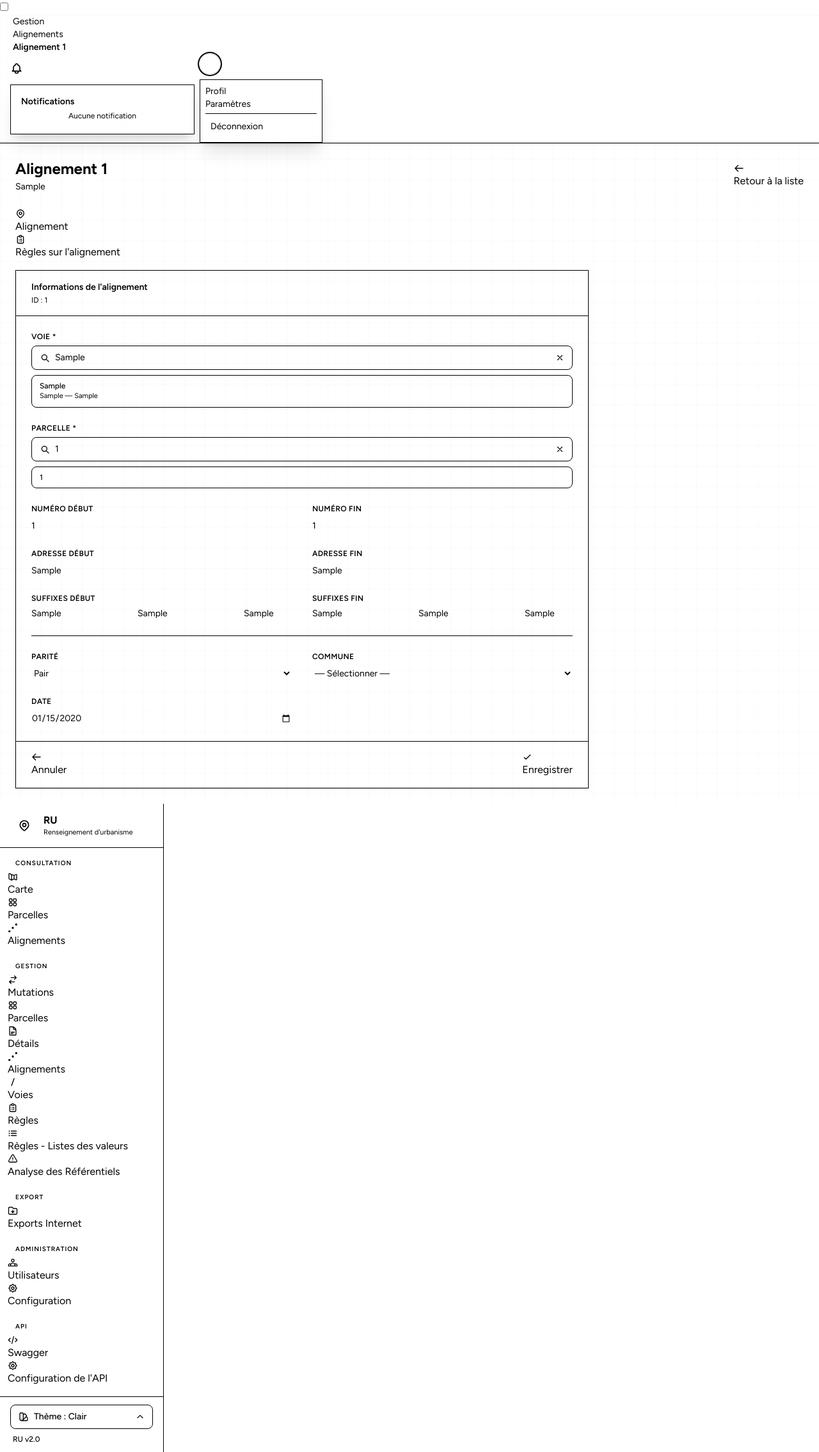
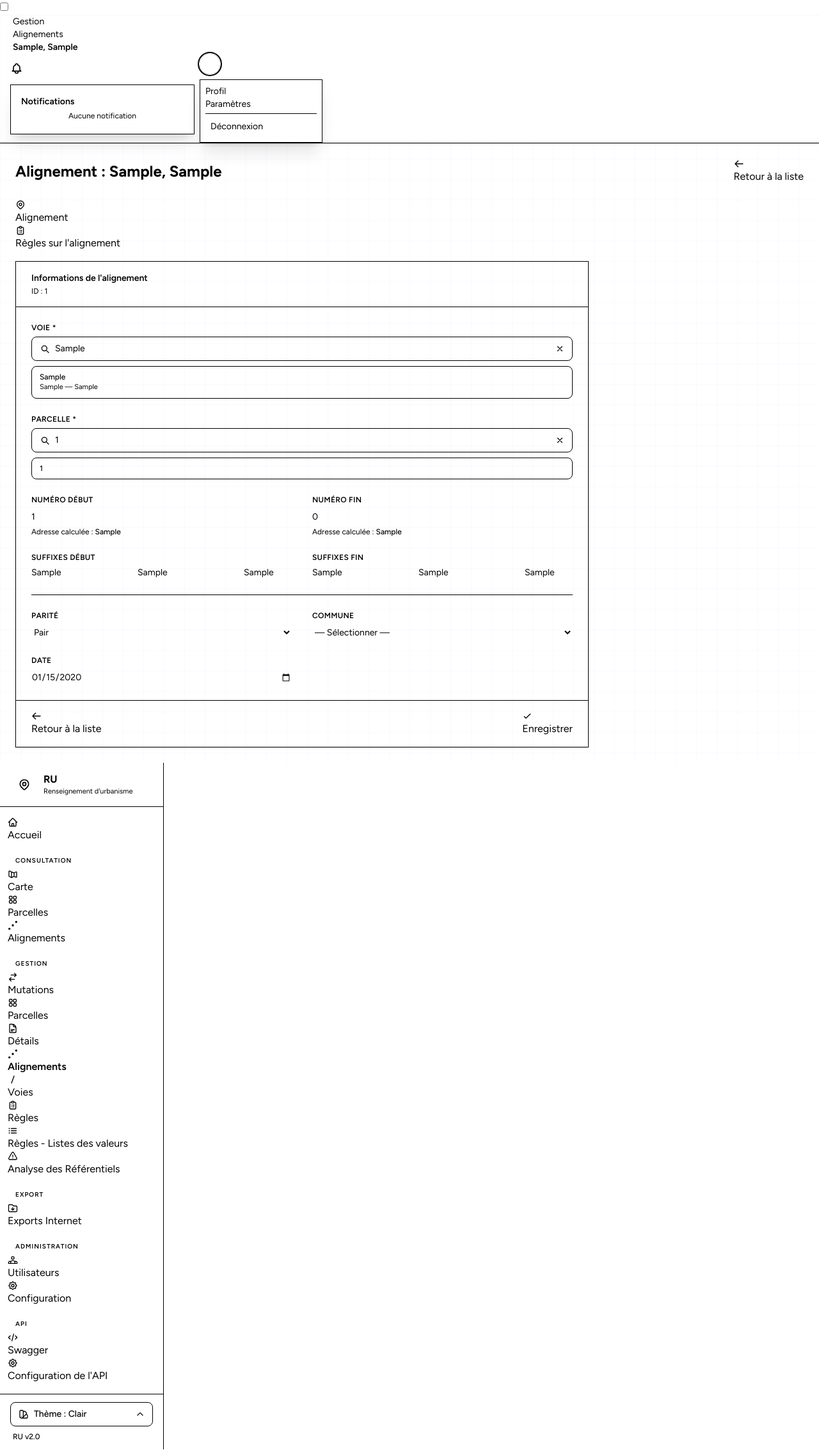
Before and after one commit to moccand/officeru, a Django app: page /gestion/alignements/1/editer/ in a window 1280 px wide. Shown: the whole page at 64% size. Run offline with Django 5.2, Linux system fonts and the light colour scheme; tables that the repository leaves empty hold one stand-in row (values such as "Sample post"); some libraries are stand-ins or nearby versions.

Commit message:
Jour 3 : amélioration de templates et déplacement des boutons d'action dans les tableaux (voies et alignements)

```diff
--- a/ru/backoffice/forms.py
+++ b/ru/backoffice/forms.py
@@ -99,7 +99,7 @@ class AlignementForm(forms.ModelForm):
             'id_voie', 'id_parcelle',
             'numero_debut', 'adresse_debut',
             'suffixe_un_debut', 'suffixe_2_debut', 'suffixe_3_debut',
-            'numero_fin', 'adresse_fin',
+            #'numero_fin', 'adresse_fin',
             'suffixe_un_fin', 'suffixe_2_fin', 'suffixe_3_fin',
             'parite', 'commune', 'date',
         ]
--- a/ru/backoffice/templates/backoffice/consultation/carte.html
+++ b/ru/backoffice/templates/backoffice/consultation/carte.html
@@ -46,6 +46,8 @@
   </nav>
 {% endblock %}
 
+{# ici on replace tout le contenu pour n'avoir que la carte dans la zone de contenu #}
+{# et donc il n'y a par exemple plus les éléments de page_heading_title et page_heading_subtitle #}
 {% block main_slot %}
   <div class="flex-1 relative min-h-0">
     <div id="map" class="absolute inset-0"></div>
--- a/ru/backoffice/templates/backoffice/gestion/alignement_edit.html
+++ b/ru/backoffice/templates/backoffice/gestion/alignement_edit.html
@@ -6,9 +6,8 @@
   <div class="fade-in delay-1 mb-6 flex items-center justify-between gap-4">
     <div>
       <h1 class="text-2xl font-bold text-base-content">
-        Alignement <span class="font-mono text-primary">{{ alignement.id_alignement }}</span>
+        Alignement : <span class="font-mono text-primary">{{ alignement }}</span>
       </h1>
-      <p class="text-sm text-base-content/40 mt-0.5">{{ alignement.id_voie.libelle_long|default:"—" }}</p>
     </div>
     <a href="{% url 'backoffice:gestion_alignements' %}" class="btn btn-ghost btn-sm gap-2 shrink-0">
       <svg xmlns="http://www.w3.org/2000/svg" class="size-4" fill="none" viewBox="0 0 24 24" stroke="currentColor" aria-hidden="true">
@@ -133,30 +132,32 @@
               <!-- Ligne 1 : Numéro début / Numéro fin -->
               <div>
                 <label class="block text-xs font-semibold text-base-content/60 uppercase tracking-wide mb-1.5">Numéro début</label>
-                <input type="number" name="numero_debut" value="{{ form.numero_debut.value|default:'0' }}"
+                <input type="number" name="numero_debut"
+                  value="{{ form.numero_debut.value|default:'0' }}"
                   class="input input-bordered w-full text-sm {% if form.numero_debut.errors %}input-error{% endif %}" />
-                {% if form.numero_debut.errors %}<p class="text-xs text-error mt-1">{{ form.numero_debut.errors|join:", " }}</p>{% endif %}
+                {% if form.numero_debut.errors %}
+                  <p class="text-xs text-error mt-1">{{ form.numero_debut.errors|join:", " }}</p>
+                {% elif alignement %}
+                  <p class="text-xs text-base-content/40 mt-1">
+                    Adresse calculée : <span class="font-medium">{{ alignement.adresse_debut|default:"—" }}</span>
+                  </p>
+                {% endif %}
               </div>
               <div>
                 <label class="block text-xs font-semibold text-base-content/60 uppercase tracking-wide mb-1.5">Numéro fin</label>
-                <input type="number" name="numero_fin" value="{{ form.numero_fin.value|default:'0' }}"
+                <input type="number" name="numero_fin"
+                  value="{{ form.numero_fin.value|default:'0' }}"
                   class="input input-bordered w-full text-sm {% if form.numero_fin.errors %}input-error{% endif %}" />
-                {% if form.numero_fin.errors %}<p class="text-xs text-error mt-1">{{ form.numero_fin.errors|join:", " }}</p>{% endif %}
+                {% if form.numero_fin.errors %}
+                  <p class="text-xs text-error mt-1">{{ form.numero_fin.errors|join:", " }}</p>
+                {% elif alignement %}
+                  <p class="text-xs text-base-content/40 mt-1">
+                    Adresse calculée : <span class="font-medium">{{ alignement.adresse_fin|default:"—" }}</span>
+                  </p>
+                {% endif %}
               </div>
 
-              <!-- Ligne 2 : Adresse début / Adresse fin -->
-              <div>
-                <label class="block text-xs font-semibold text-base-content/60 uppercase tracking-wide mb-1.5">Adresse début</label>
-                <input type="text" name="adresse_debut" value="{{ form.adresse_debut.value|default:'' }}"
-                  class="input input-bordered w-full text-sm" />
-              </div>
-              <div>
-                <label class="block text-xs font-semibold text-base-content/60 uppercase tracking-wide mb-1.5">Adresse fin</label>
-                <input type="text" name="adresse_fin" value="{{ form.adresse_fin.value|default:'' }}"
-                  class="input input-bordered w-full text-sm" />
-              </div>
-
-              <!-- Ligne 3 : Suffixes début / Suffixes fin -->
+              <!-- Ligne 2 : Suffixes début / Suffixes fin -->
               <div>
                 <label class="block text-xs font-semibold text-base-content/60 uppercase tracking-wide mb-1.5">Suffixes début</label>
                 <div class="flex gap-2">
@@ -177,7 +178,7 @@
               <!-- Séparateur -->
               <div class="md:col-span-2"><hr class="border-base-200" /></div>
 
-              <!-- Ligne 4 : Parité / Commune -->
+              <!-- Ligne 3 : Parité / Commune -->
               <div>
                 <label for="id_parite" class="block text-xs font-semibold text-base-content/60 uppercase tracking-wide mb-1.5">Parité</label>
                 <select name="parite" id="id_parite" class="select select-bordered w-full text-sm">
@@ -195,7 +196,7 @@
                 </select>
               </div>
 
-              <!-- Ligne 5 : Date -->
+              <!-- Ligne 4 : Date -->
               <div>
                 <label for="id_date" class="block text-xs font-semibold text-base-content/60 uppercase tracking-wide mb-1.5">Date</label>
                 <input type="date" name="date" id="id_date" value="{{ form.date.value|date:'Y-m-d'|default:'' }}"
@@ -211,7 +212,7 @@
               <svg xmlns="http://www.w3.org/2000/svg" class="size-4" fill="none" viewBox="0 0 24 24" stroke="currentColor" aria-hidden="true">
                 <path stroke-linecap="round" stroke-linejoin="round" stroke-width="2" d="M10 19l-7-7m0 0l7-7m-7 7h18"/>
               </svg>
-              Annuler
+              Retour à la liste
             </a>
             <button type="submit" class="btn btn-primary btn-sm gap-2">
               <svg xmlns="http://www.w3.org/2000/svg" class="size-4" fill="none" viewBox="0 0 24 24" stroke="currentColor" aria-hidden="true">
--- a/ru/backoffice/templates/backoffice/layouts/base.html
+++ b/ru/backoffice/templates/backoffice/layouts/base.html
@@ -99,30 +99,27 @@
     <input id="sidebar-toggle" type="checkbox" class="drawer-toggle" />
 
     <div class="drawer-content flex flex-col min-w-0 {% block body_classes %}min-h-screen grid-bg{% endblock %}">
-
       {% block navbar_slot %}
       {% include "backoffice/partials/navbar.html" %}
       {% endblock %}
-
       {% block main_slot %}
       <main class="flex-1 p-4 md:p-6 max-w-[1400px] mx-auto w-full">
 
+        {# Le fonctionnement de base avec 2 éléments de titres et sous titre dans la page #}
         {% block page_header %}
-          <div class="fade-in delay-1 mb-6">
-            <h1 class="text-2xl font-bold text-base-content">{% block page_heading %}{% endblock %}</h1>
-            {% block page_subheading %}{% endblock %}
+          <div class="fade-in delay-1 mb-6 flex items-center justify-between gap-4">
+            <div>
+              <h1 class="text-2xl font-bold text-base-content">{% block page_heading_title %}{% endblock %}</h1>
+              <p class="text-sm text-base-content/40 mt-0.5">{% block page_heading_subtitle %}{% endblock %}</p>
+            </div>
           </div>
         {% endblock %}
 
         {% block content %}{% endblock %}
-
       </main>
       {% endblock %}
-
     </div>
-
     {% include "backoffice/partials/sidebar.html" %}
-
   </div>
 
 {% include "backoffice/partials/theme_js.html" %}
--- a/ru/backoffice/templates/backoffice/partials/sidebar.html
+++ b/ru/backoffice/templates/backoffice/partials/sidebar.html
@@ -19,7 +19,17 @@
     </div>
 
         <nav class="flex-1 px-3 py-4 overflow-y-auto">
-
+      <ul class="menu menu-sm gap-0.5 p-0 mb-5">
+        <li>
+          <a href=""
+            class="rounded-lg hover:bg-base-200">
+            <svg xmlns="http://www.w3.org/2000/svg" class="size-4 shrink-0" fill="none" viewBox="0 0 24 24" stroke="currentColor">
+  <path stroke-linecap="round" stroke-width="2" stroke-linejoin="round" d="m2.25 12 8.954-8.955c.44-.439 1.152-.439 1.591 0L21.75 12M4.5 9.75v10.125c0 .621.504 1.125 1.125 1.125H9.75v-4.875c0-.621.504-1.125 1.125-1.125h2.25c.621 0 1.125.504 1.125 1.125V21h4.125c.621 0 1.125-.504 1.125-1.125V9.75M8.25 21h8.25" />
+            </svg>
+            Accueil
+          </a>
+        </li>
+      </ul>
             <p class="text-[10px] uppercase tracking-widest text-base-content/30 px-3 mb-1.5 font-semibold">Consultation</p>
       <ul class="menu menu-sm gap-0.5 p-0 mb-5">
         <li>
@@ -40,11 +50,12 @@
         </li>
         <li>
           <a href="{% url 'backoffice:consultation_troncons' %}"
-            class="{% if active_page == 'consultation:troncons' %}active-nav{% endif %} rounded-lg hover:bg-base-200">
+            class="{% if active_page == 'consultation:alignements' %}active-nav{% endif %} rounded-lg hover:bg-base-200">
             <svg xmlns="http://www.w3.org/2000/svg" class="size-4 shrink-0" fill="none" viewBox="0 0 24 24" stroke="currentColor">
-  <circle cx="4"  cy="20" r="2.5" fill="currentColor" stroke="none"/>
-  <circle cx="12" cy="12" r="2.5" fill="currentColor" stroke="none"/>
-  <circle cx="20" cy="4"  r="2.5" fill="currentColor" stroke="none"/>            </svg>
+              <circle cx="4"  cy="20" r="2.5" fill="currentColor" stroke="none"/>
+              <circle cx="12" cy="12" r="2.5" fill="currentColor" stroke="none"/>
+              <circle cx="20" cy="4"  r="2.5" fill="currentColor" stroke="none"/>
+            </svg>
             Alignements
           </a>
         </li>
@@ -80,7 +91,7 @@
         </li>
         <li>
           <a href="{% url 'backoffice:gestion_alignements' %}"
-            class="{% if active_page == 'gestion:troncons' %}active-nav{% endif %} rounded-lg hover:bg-base-200">
+            class="{% if active_page == 'gestion:alignements' %}active-nav{% endif %} rounded-lg hover:bg-base-200">
             <svg xmlns="http://www.w3.org/2000/svg" class="size-4 shrink-0" fill="none" viewBox="0 0 24 24" stroke="currentColor">
   <circle cx="4"  cy="20" r="2.5" fill="currentColor" stroke="none"/>
   <circle cx="12" cy="12" r="2.5" fill="currentColor" stroke="none"/>
@@ -92,13 +103,8 @@
           <a href="{% url 'backoffice:gestion_voies' %}"
             class="{% if active_page == 'gestion:voies' %}active-nav{% endif %} rounded-lg hover:bg-base-200">
             <svg xmlns="http://www.w3.org/2000/svg" class="size-4 shrink-0" fill="none" viewBox="0 0 24 24" stroke="currentColor">
-
-
-
   <path stroke-linecap="round" stroke-width="2" stroke-linejoin="round" d="m9 20.247 6-16.5" />
 </svg>
-
-
             Voies
           </a>
         </li>
@@ -114,10 +120,6 @@
             class="{% if active_page == 'gestion:listes_valeurs' %}active-nav{% endif %} rounded-lg hover:bg-base-200">
             <svg xmlns="http://www.w3.org/2000/svg" class="size-4 shrink-0" fill="none" viewBox="0 0 24 24" stroke="currentColor">
   <path stroke-linecap="round" stroke-linejoin="round" stroke-width="2" d="M8.25 6.75h12M8.25 12h12m-12 5.25h12M3.75 6.75h.007v.008H3.75V6.75Zm.375 0a.375.375 0 1 1-.75 0 .375.375 0 0 1 .75 0ZM3.75 12h.007v.008H3.75V12Zm.375 0a.375.375 0 1 1-.75 0 .375.375 0 0 1 .75 0Zm-.375 5.25h.007v.008H3.75v-.008Zm.375 0a.375.375 0 1 1-.75 0 .375.375 0 0 1 .75 0Z" />
-
-
-
-
             </svg>
             Règles - Listes des valeurs
           </a>
--- a/ru/backoffice/views.py
+++ b/ru/backoffice/views.py
@@ -227,7 +227,7 @@ class GestionAlignementsView(ListView):
     paginate_by         = 25
 
     def get_queryset(self):
-        qs = RuAlignement.objects.select_related('id_voie').order_by('id_alignement')
+        qs = RuAlignement.objects.select_related('id_voie').order_by('id_alignement').select_related('id_voie')
 
         q = self.request.GET.get('q', '').strip()
         if q:
@@ -315,12 +315,14 @@ class AlignementEditView(View):
     def _ctx(self, request, alignement, form, onglet):
         return {
             'active_page': 'gestion:alignements',
-            'breadcrumbs': _alignement_breadcrumbs(
-                {'label': f'Alignement {alignement.id_alignement}'}
-            ),
-            'menu_alerts':  get_menu_alerts(request),
-            'alignement':   alignement,
-            'form':         form,
+            'breadcrumbs': [
+                {'label': 'Gestion'},
+                {'label': 'Alignements', 'url': reverse('backoffice:gestion_alignements')},
+                {'label': str(alignement)},  # ← __str__ de l'alignement
+            ],
+            'menu_alerts': get_menu_alerts(request),
+            'alignement': alignement,
+            'form': form,
             'onglet_actif': onglet,
         }
 
@@ -329,7 +331,12 @@ class AlignementEditView(View):
         return onglet if onglet in ('alignement', 'regles') else 'alignement'
 
     def get(self, request, pk):
-        alignement = get_object_or_404(RuAlignement, pk=pk)
+        # pour rester sur un modele de donnée normalisé mais bénéficier des attributs de la voie de l'alignement
+        # il est mieux de passer à get_object_or_404 un queryset pour avoir une seule jointure et pas plein de SQL à l'usage dans la page
+        alignement = get_object_or_404(
+            RuAlignement.objects.select_related('id_voie'),
+            pk=pk
+        )
         onglet     = self._get_onglet(request)
         form       = AlignementForm(instance=alignement)
         return render(request, self.template_name,
@@ -442,7 +449,7 @@ class GestionVoiesView(ListView):
     def get_context_data(self, **kwargs):
         ctx = super().get_context_data(**kwargs)
         ctx['active_page'] = 'gestion:voies'
-        ctx['breadcrumbs'] = [{'label': 'Gestion'}, {'label': 'Référentiel des Voies'}]
+        ctx['breadcrumbs'] = [{'label': 'Gestion'}, {'label': 'Voies'}]
         ctx['menu_alerts'] = get_menu_alerts(self.request)
         return ctx
 
```
Also changed, not shown: ru/backoffice/templates/backoffice/gestion/alignements.html (+7 -7 lines), ru/backoffice/templates/backoffice/gestion/voie_edit.html (+21 -2 lines), ru/backoffice/templates/backoffice/gestion/voies.html (+10 -16 lines), ru/core/models.py (+35 -5 lines), README.md. Lines whose indentation alone changed are shown as unchanged.
